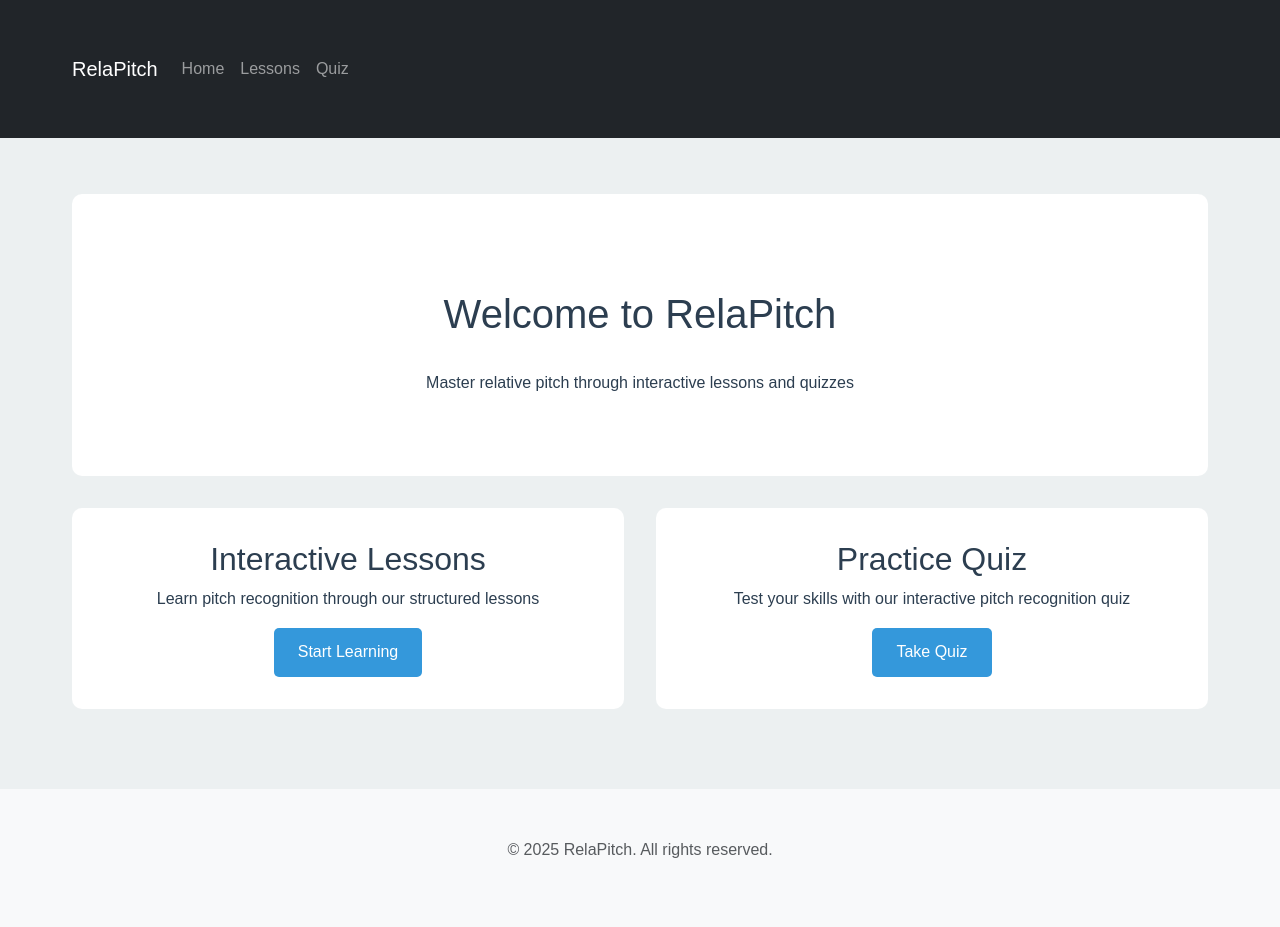
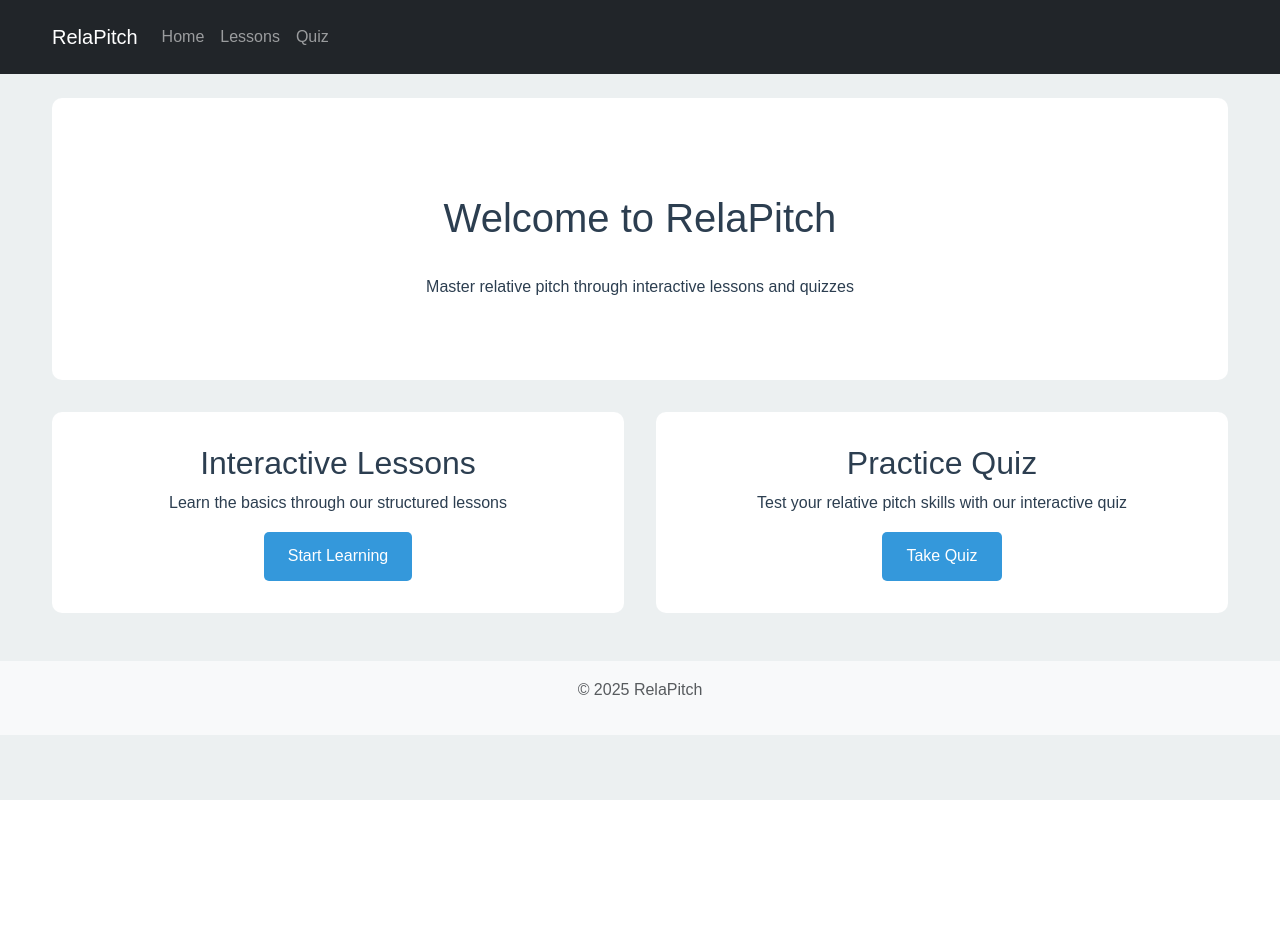
Before and after one commit to RelaPitch/RelaPitch, a Flask app: page / in a window 1280 px wide. After the commit the page ends 800 px from the top, so only its background shows below. Run offline with Flask 3, Linux system fonts and the light colour scheme.

Commit message:
split up lessons, made navbar smaller height, working on interaction in lessons now

```diff
--- a/server.py
+++ b/server.py
@@ -53,20 +53,31 @@ LESSONS = {
 
         <h2>Practicing Relative Pitch</h2>
         <p>After hearing the reference pitch, try to establish the connection between the pitch and the note name. You could try playing the note on the piano and humming along to the note to reinforce the pitch. It will be important to keep this in mind for the future.</p>
-        <p>For exercise, try first playing any of the white keys, keeping in mind the note name, and hum along with the piano until you match in pitch. After some time, see if you can recreate the same pitch without using the piano for reference.</p>
-
-        <h2>Identifying Higher Notes</h2>
+        <p>For exercise, try first playing any of the white keys, keeping in mind the note name, and hum along with the piano until you match in pitch. After some time, see if you can recreate the same pitch without using the piano for reference.</p>""",
+        "keyboard": True
+    },
+    4: {
+        "title": "Identifying Higher Notes",
+        "content": """
         <p>If you are hearing the guess note, try to determine if it is higher or lower in pitch relative to the reference pitch.</p>
         <p>If it is higher, try to identify the notes that are higher than your reference note (before you reach the octave). For now, just focus on the white keys.</p>
         <p>Example: say the reference note is E and the guess note (A) sounded higher. What notes would you focus on? F, G, A, B, C, and D.</p>
         <p>Try humming the reference note by playing the audio and tuning yourself, and then hum each of the notes in the subset above until you think the note matches the guess note.</p>
-
-        <h2>Identifying Lower Notes</h2>
+        """,
+        "keyboard": True
+    },
+    5: {
+        "title": "Identifying Lower Notes",
+        "content": """
         <p>If it is lower, try the same approach: identify the notes that are lower than your reference note (before you reach the octave).</p>
         <p>Example: say the reference note is G and the guess note (C) sounds lower. What notes would you focus on? F, E, D, C, B, and A.</p>
         <p>Using the same method, try humming the reference note by playing the audio and tuning yourself, and then hum each of the notes in the subset above until you think the note matches the guess note.</p>
-
-        <h2>Recreating Notes</h2>
+        """,
+        "keyboard": True
+    },
+    6: {
+        "title": "Recreating Notes",
+        "content": """
         <p>If you are recreating the guess note, it is up to you whether you want to go higher or lower.</p>
         <p>Based on your decision, try to think of the notes in between your reference note and the guess note.</p>
         <p>Starting from the reference note, try humming in the direction of the guess note (either going higher or lower) until you think you have matched the pitch of the guess note. Use the piano for guidance when first starting.</p>
@@ -75,27 +86,6 @@ LESSONS = {
     }
 }
 
-# Quiz questions
-QUIZ_QUESTIONS = {
-    1: {
-        "type": "listen",
-        "reference_note": "C4",
-        "target_note": "E4",
-        "options": ["C", "D", "E", "F", "G", "A", "B"]
-    },
-    2: {
-        "type": "listen",
-        "reference_note": "G4",
-        "target_note": "B4",
-        "options": ["C", "D", "E", "F", "G", "A", "B"]
-    },
-    3: {
-        "type": "sing",
-        "reference_note": "C4",
-        "target_note": "G4",
-        "options": []  # Empty list for sing mode
-    }
-}
 
 # Generate random target note for listen mode
 def generate_random_target_note():
@@ -250,7 +240,7 @@ def quiz_results():
         if answer_data.get('is_correct', False):
             correct_answers += 1
 
-    total_questions = len(QUIZ_QUESTIONS)
+    total_questions = len(answers)
     score = (correct_answers / total_questions) * 100 if total_questions > 0 else 0
 
     session['user_data']['quiz_score'] = score
--- a/static/css/style.css
+++ b/static/css/style.css
@@ -56,7 +56,6 @@ body {
 .container {
     max-width: 1200px;
     margin: 0 auto;
-    padding: 2rem;
 }
 
 /* Hero Section */
--- a/templates/base.html
+++ b/templates/base.html
@@ -30,7 +30,7 @@
 
     <footer class="footer mt-5 py-3 bg-light">
         <div class="container text-center">
-            <p class="text-muted">&copy; 2025 RelaPitch. All rights reserved.</p>
+            <p class="text-muted">&copy; 2025 RelaPitch</p>
         </div>
     </footer>
 
--- a/templates/home.html
+++ b/templates/home.html
@@ -11,13 +11,13 @@
 <section class="features">
     <div class="feature-card">
         <h2>Interactive Lessons</h2>
-        <p>Learn pitch recognition through our structured lessons</p>
+        <p>Learn the basics through our structured lessons</p>
         <a href="{{ url_for('lesson', lesson_id=1) }}" class="btn">Start Learning</a>
     </div>
 
     <div class="feature-card">
         <h2>Practice Quiz</h2>
-        <p>Test your skills with our interactive pitch recognition quiz</p>
+        <p>Test your relative pitch skills with our interactive quiz</p>
         <a href="{{ url_for('quiz_mode') }}" class="btn">Take Quiz</a>
     </div>
 </section>
--- a/templates/lesson.html
+++ b/templates/lesson.html
@@ -69,7 +69,7 @@
         <a href="{{ url_for('lesson', lesson_id=lesson_id-1) }}" class="btn">Previous Lesson</a>
         {% endif %}
 
-        {% if lesson_id < 3 %}
+        {% if lesson_id < 6 %}
         <a href="{{ url_for('lesson', lesson_id=lesson_id+1) }}" class="btn">Next Lesson</a>
         {% endif %}
     </div>
```
